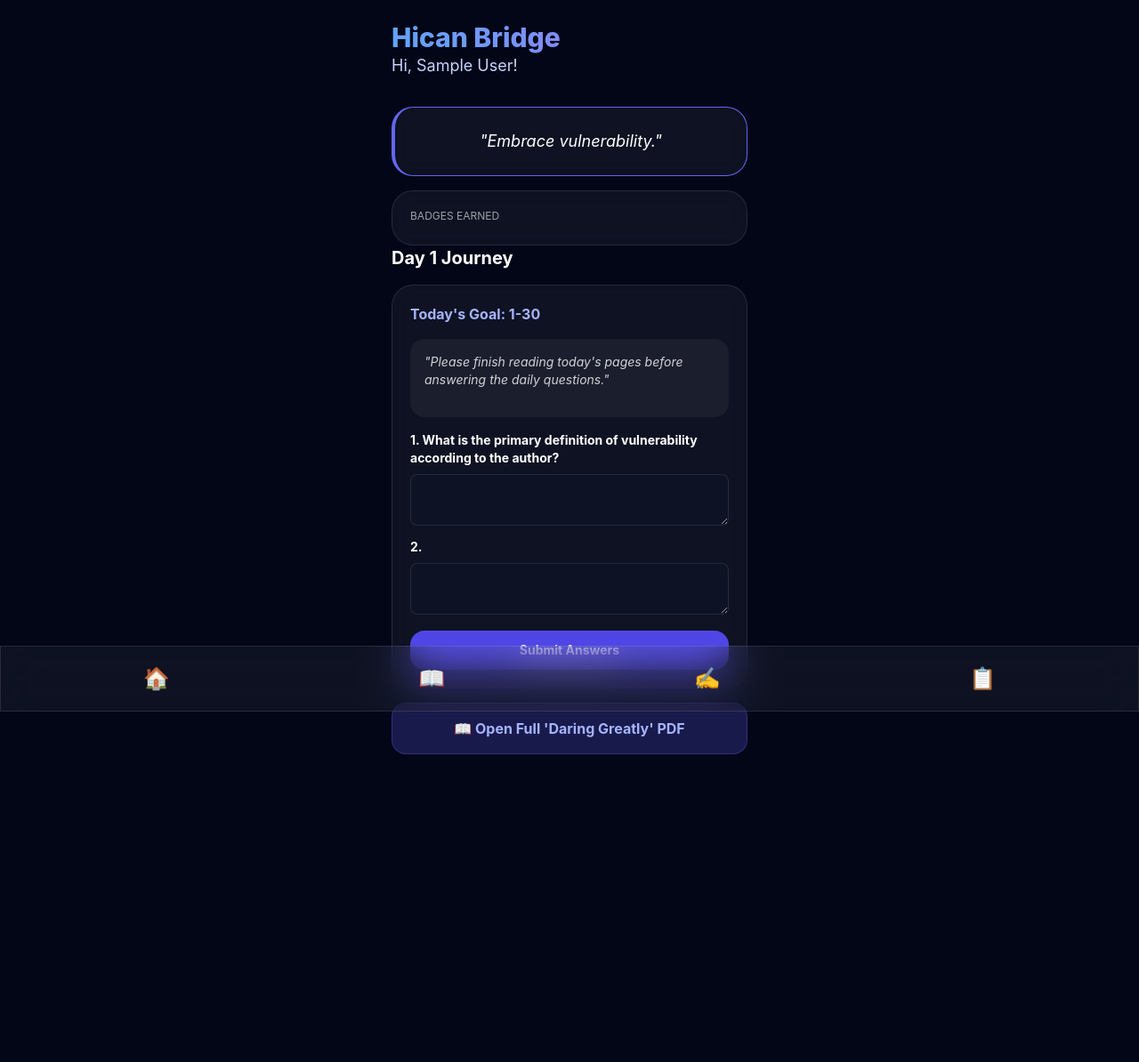
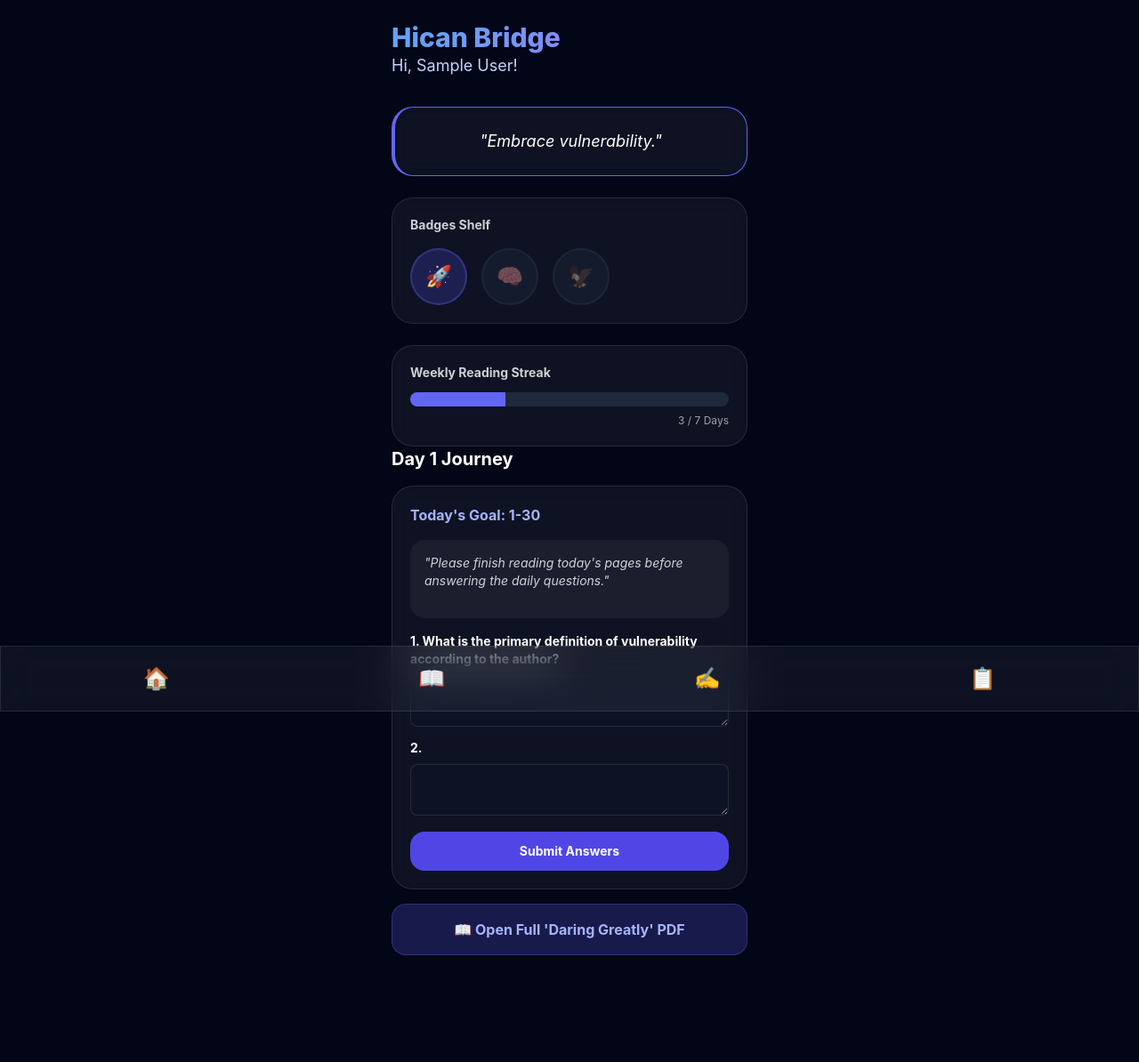
Before and after one commit to happyrev/hican-bridge, a Flask app: page /dashboard in a window 1280 px wide. Shown: the whole page at 89% size. Before the commit the page ends 848 px from the top, so only its background shows below. Run offline with Flask 3, Linux system fonts and the light colour scheme; the visitor is signed in with stand-in values (Sample User, id 1); data that the repository does not hold is empty; some libraries are stand-ins or nearby versions.

Commit message:
Update Dashboard UI with Badges Shelf and Streak Tracker

```diff
--- a/templates/dashboard.html
+++ b/templates/dashboard.html
@@ -27,18 +27,29 @@
             </div>
         </header>
 
-        <div id="tab-home" class="tab-content active space-y-4">
+        <!-- Home Tab -->
+        <div id="tab-home" class="tab-content active space-y-6">
             <div class="glass p-6 rounded-3xl text-center border-l-4 border-indigo-500">
                 <p class="italic text-lg">"{{ quote }}"</p>
             </div>
 
+            <!-- Badges Shelf -->
             <div class="glass p-5 rounded-3xl">
-                <p class="text-xs uppercase opacity-60 mb-1">Badges Earned</p>
-                <div class="flex gap-2">
-                    {% for badge in badges %}
-                        <span class="text-2xl" title="{{ badge.name }}">{{ badge.icon }}</span>
-                    {% endfor %}
+                <p class="text-sm font-bold opacity-80 mb-4">Badges Shelf</p>
+                <div class="flex gap-4">
+                    <div class="w-16 h-16 rounded-full bg-indigo-900/50 flex items-center justify-center border-2 border-indigo-500/30 text-2xl" title="First Step">🚀</div>
+                    <div class="w-16 h-16 rounded-full bg-slate-800 flex items-center justify-center border-2 border-slate-700 text-2xl opacity-40" title="Consistent Mind (Locked)">🧠</div>
+                    <div class="w-16 h-16 rounded-full bg-slate-800 flex items-center justify-center border-2 border-slate-700 text-2xl opacity-40" title="Eagle Eye (Locked)">🦅</div>
                 </div>
+            </div>
+
+            <!-- Progress Tracker -->
+            <div class="glass p-5 rounded-3xl">
+                <h3 class="text-sm font-bold opacity-80 mb-3">Weekly Reading Streak</h3>
+                <div class="w-full bg-slate-800 rounded-full h-4 overflow-hidden">
+                    <div class="bg-indigo-500 h-full" style="width: 30%"></div>
+                </div>
+                <p class="text-xs mt-2 opacity-60 text-right">3 / 7 Days</p>
             </div>
         </div>
         <!-- Reading Tab -->
```
